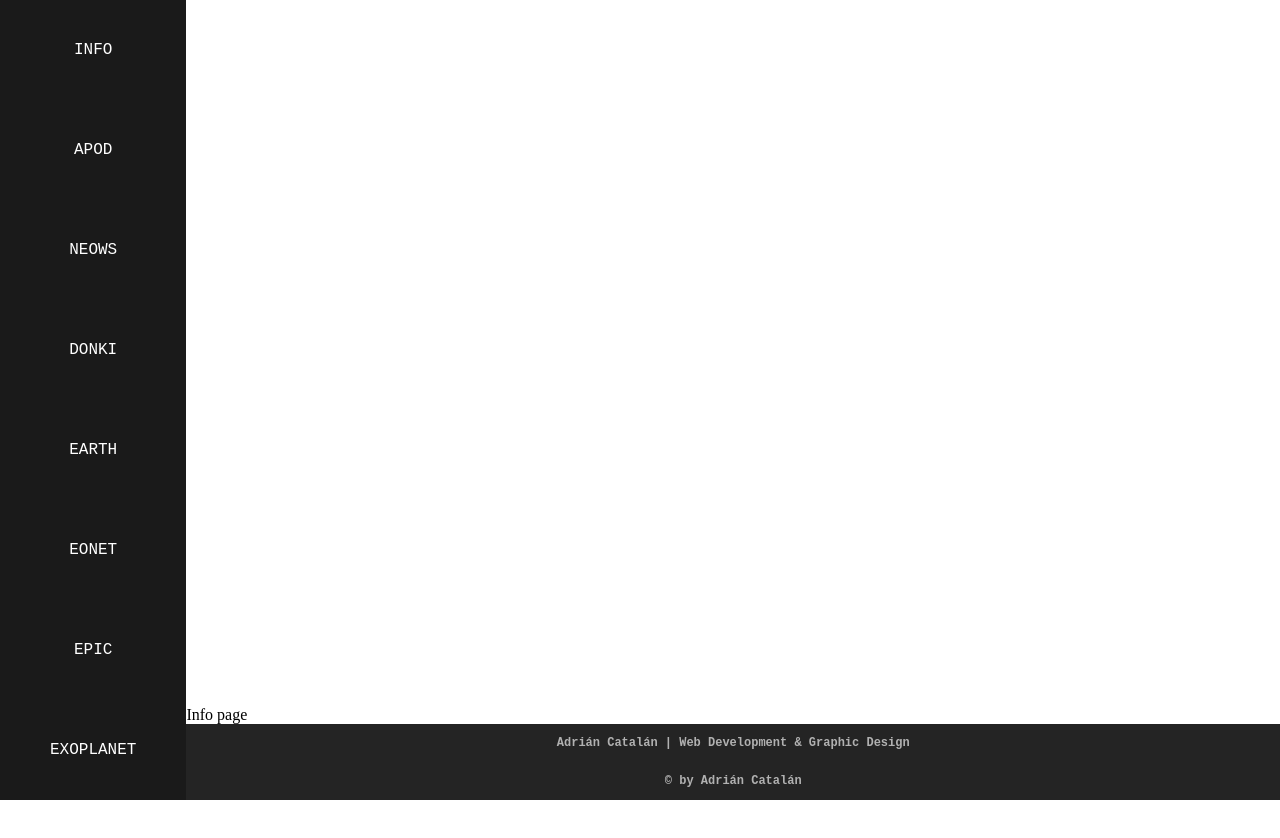
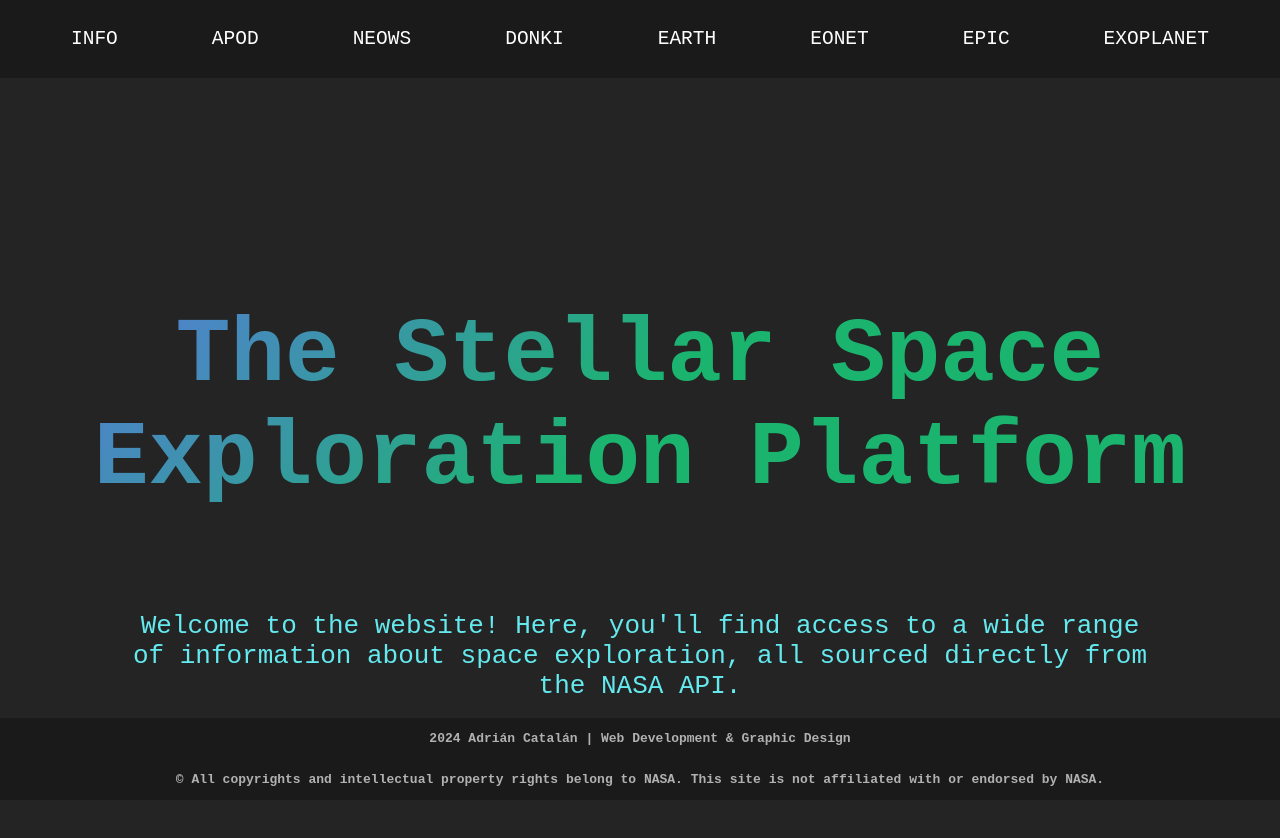
Before and after one commit to adrianncatalan/cosmo-explorer, a Vue app in the folder app/: page /apod in a window 1280 px wide. Shown: the top 838 px of the page. Before the commit the page ends 800 px from the top, so only its background shows below. Built offline with nearby package versions, Linux system fonts and the light colour scheme.

Commit message:
more changes

```diff
--- a/app/src/App.vue
+++ b/app/src/App.vue
@@ -1,10 +1,8 @@
 <template>
   <div class="navigaton-shared">
     <NavigationShared />
-    <div class="navigaton-shared-views-footer">
-      <router-view></router-view>
-      <FooterShared />
-    </div>
+    <router-view></router-view>
+    <FooterShared />
   </div>
 </template>
 
@@ -28,13 +26,6 @@ body {
 }
 
 .navigaton-shared {
-  display: flex;
-
-  &-views-footer {
-    display: flex;
-    flex-direction: column;
-    justify-content: flex-end;
-    width: 100%;
-  }
+  width: 100%;
 }
 </style>
--- /dev/null
+++ b/app/src/modules/info/assets/content.scss
@@ -0,0 +1,19 @@
+@import "../../shared/assets/colors.scss";
+
+.content {
+  display: flex;
+  justify-content: center;
+  align-items: center;
+  flex-direction: column;
+  background-color: $secondary-color;
+  width: 100%;
+
+
+  &-text {
+    width: 80%;
+    font-size: 2em;
+    font-family: $space-text;
+    text-align: center;
+    color: $text-color-info;
+  }
+}
--- /dev/null
+++ b/app/src/modules/info/assets/info.scss
@@ -0,0 +1,10 @@
+@import "../../shared/assets/colors.scss";
+
+.info-box {
+  display: flex;
+  justify-content: center;
+  flex-direction: column;
+  background-color: $secondary-color;
+  width: 100%;
+  height: 100vh;
+}
--- /dev/null
+++ b/app/src/modules/info/assets/title.scss
@@ -0,0 +1,12 @@
+@import "../../shared/assets/colors.scss";
+
+.title {
+  background: $gradient-color-title;
+  background-clip: text;
+  color: transparent;
+  font-size: 7em;
+  font-family: $space-text;
+  padding: 0;
+  width: 100%;
+  text-align: center;
+}
--- /dev/null
+++ b/app/src/modules/info/components/ContentComponent.vue
@@ -0,0 +1,15 @@
+<template>
+    <div class="content">
+        <p class="content-text">Welcome to the website! Here, you'll find access to a wide range of information about space
+            exploration, all
+            sourced directly from the NASA API.
+        </p>
+    </div>
+</template>
+
+<script>
+export default {
+
+}
+</script>
+<style src="../assets/content.scss" scoped></style>
--- /dev/null
+++ b/app/src/modules/info/components/TitleComponent.vue
@@ -0,0 +1,13 @@
+<template>
+    <h2 class="title">{{ info }}</h2>
+</template>
+<script>
+export default {
+    data() {
+        return {
+            info: 'The Stellar Space Exploration Platform'
+        }
+    },
+}
+</script>
+<style src="../assets/title.scss" scoped></style>
--- a/app/src/modules/info/pages/InfoPage.vue
+++ b/app/src/modules/info/pages/InfoPage.vue
@@ -1,5 +1,18 @@
 <template>
-    <div>
-        Info page
+    <div class="info-box">
+        <InfoTitle />
+        <InfoContent />
     </div>
 </template>
+<script>
+import InfoTitle from "../components/TitleComponent.vue";
+import InfoContent from "../components/ContentComponent.vue";
+
+export default {
+    components: {
+        InfoTitle,
+        InfoContent
+    }
+}
+</script>
+<style src="../assets/info.scss" scoped></style>
--- a/app/src/modules/shared/assets/colors.scss
+++ b/app/src/modules/shared/assets/colors.scss
@@ -5,8 +5,12 @@ $secondary-color: #242424;
 
 // Text colors
 $text-color: #fff;
+$text-color-info: #64E9EE;
 $text-color-footer: #b1b1b1;
 $text-hover-color: #3AAFB9;
 
 // Font family
 $space-text: monospace;
+
+// Gradient colors
+$gradient-color-title: linear-gradient(315deg, #1bb46f 50%, #5d74e6);
--- a/app/src/modules/shared/assets/footer.scss
+++ b/app/src/modules/shared/assets/footer.scss
@@ -4,13 +4,16 @@
   display: flex;
   flex-direction: column;
   align-items: center;
+  position: fixed;
+  bottom: 0;
   width: 100%;
-  background-color: $secondary-color;
+  background-color: $primary-color;
 
   &-text {
     color: $text-color;
     font-family: $space-text;
-    font-size: 12px;
+    font-size: 1em;
     color: $text-color-footer;
+    text-align: center;
   }
 }
--- a/app/src/modules/shared/assets/navigation.scss
+++ b/app/src/modules/shared/assets/navigation.scss
@@ -2,19 +2,16 @@
 
 .nav {
   display: flex;
-  flex-direction: column;
   justify-content: space-around;
-  align-items: center;
   background-color: $primary-color;
-  width: auto;
-  height: 100vh;
-  padding: 0 50px;
+  padding: 1.5em;
 
   &-link {
     color: $text-color;
     text-decoration: none;
     font-family: $space-text;
-    font-size: 16px;
+    font-size: 1.5em;
+    padding: 0.2em;
 
     &:hover {
       color: $text-hover-color;
--- a/app/src/modules/shared/components/FooterShared.vue
+++ b/app/src/modules/shared/components/FooterShared.vue
@@ -1,7 +1,7 @@
 <template>
     <div class="footer">
-        <h3 class="footer-text">Adrián Catalán | Web Development & Graphic Design</h3>
-        <h3 class="footer-text">© {{ year }} by Adrián Catalán</h3>
+        <h3 class="footer-text">{{ year }} Adrián Catalán | Web Development & Graphic Design</h3>
+        <h3 class="footer-text">© All copyrights and intellectual property rights belong to NASA. This site is not affiliated with or endorsed by NASA.</h3>
     </div>
 </template>
 
@@ -15,10 +15,10 @@ export default {
     },
     methods: {
         getYear() {
-            this.date = new Date().getFullYear()
+            this.year = new Date().getFullYear()
         }
     },
-    created() {
+    mounted() {
         this.getYear()
     }
 }
```
